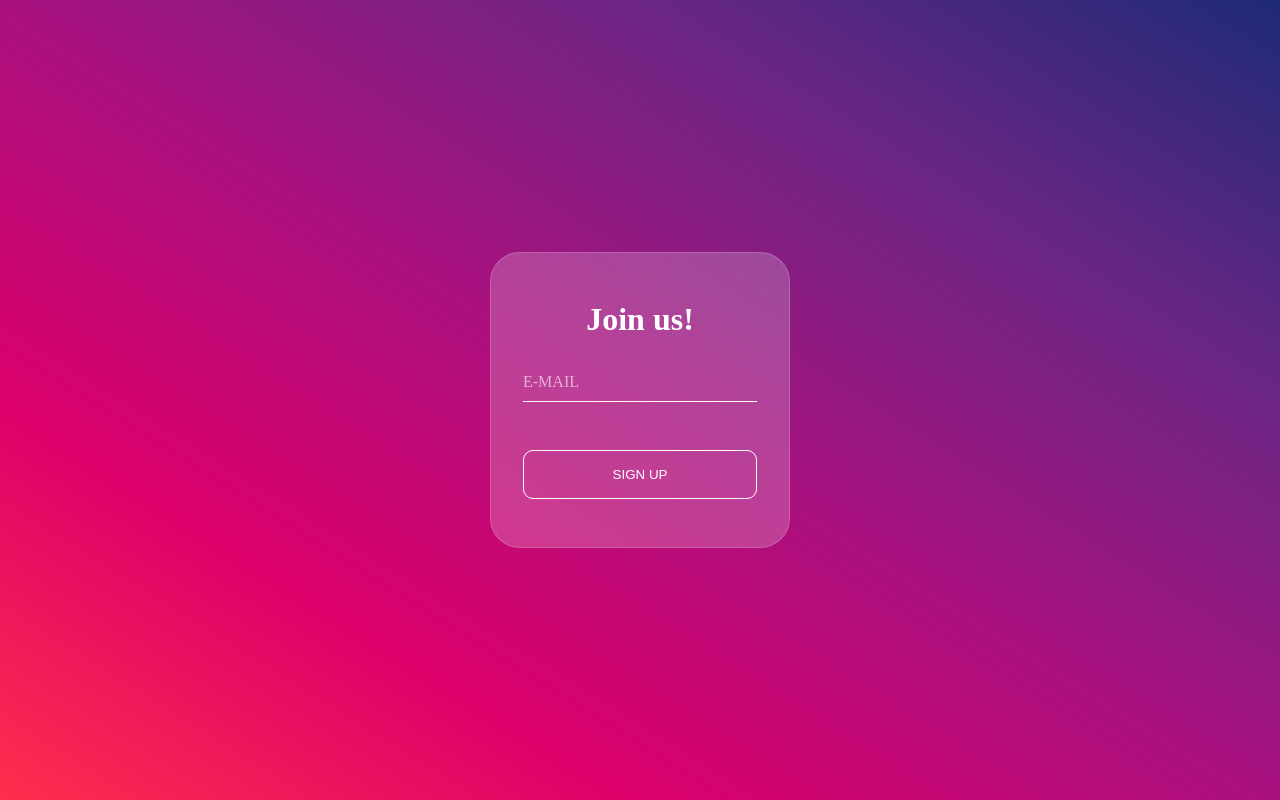
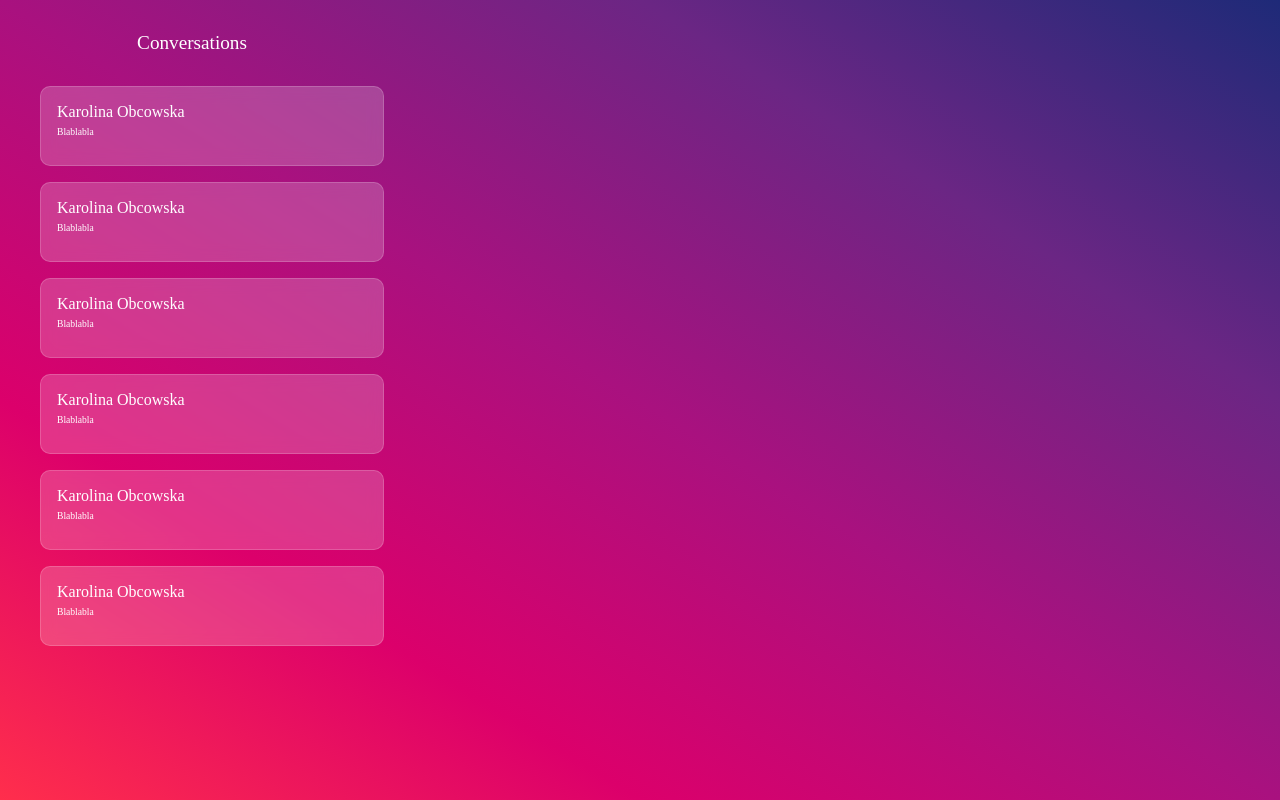
Before and after one commit to KarolinaObcowska/chat_app, a React (Create React App) app: page / in a window 1280 px wide. Built offline with nearby package versions, Linux system fonts and the light colour scheme.

Commit message:
conversations list created

```diff
--- a/src/App.js
+++ b/src/App.js
@@ -1,10 +1,13 @@
+/* eslint-disable no-unused-vars */
 import Login from './components/Login';
+import Conversations from './components/Conversations';
 
 /* eslint-disable react/react-in-jsx-scope */
 function App() {
   return (
     <div className="App">
-      <Login />
+      {/* <Login /> */}
+      <Conversations />
     </div>
   );
 }
--- a/src/components/Conversations.js
+++ b/src/components/Conversations.js
@@ -0,0 +1,82 @@
+import React from 'react';
+import styled from 'styled-components';
+
+const Wrapper = styled.section`
+  display: flex;
+  justify-content: center;
+  flex-direction: column;
+  align-items: center;
+  width: 30%;
+`;
+
+const Title = styled.h2`
+  color: white;
+  margin-top: 2rem;
+  font-weight: 1;
+  font-size: 1.2rem;
+`;
+
+const List = styled.ul`
+  margin-top: 1rem;
+  list-style: none;
+  width: 100%;
+`;
+
+const ListItem = styled.li`
+  width: 100%;
+  height: 5rem;
+  color: white;
+  margin-top: 1rem;
+  background: rgba(255, 255, 255, 0.2);
+  backdrop-filter: blur(7.5px);
+  -webkit-backdrop-filter: blur(7.5px);
+  border: 1px solid rgba(255, 255, 255, 0.18);
+  border-radius: 10px;
+  padding: 1rem;
+  font-weight: 1;
+`;
+
+const ItemDetail = styled.p`
+  color: white;
+  font-size: 1rem;
+`;
+
+const LastMessage = styled.small`
+  font-size: 0.6rem;
+`;
+
+const Conversations = () => {
+  return (
+    <Wrapper>
+      <Title>Conversations</Title>
+      <List>
+        <ListItem>
+          <ItemDetail>Karolina Obcowska</ItemDetail>
+          <LastMessage>Blablabla</LastMessage>
+        </ListItem>
+        <ListItem>
+          <ItemDetail>Karolina Obcowska</ItemDetail>
+          <LastMessage>Blablabla</LastMessage>
+        </ListItem>
+        <ListItem>
+          <ItemDetail>Karolina Obcowska</ItemDetail>
+          <LastMessage>Blablabla</LastMessage>
+        </ListItem>
+        <ListItem>
+          <ItemDetail>Karolina Obcowska</ItemDetail>
+          <LastMessage>Blablabla</LastMessage>
+        </ListItem>
+        <ListItem>
+          <ItemDetail>Karolina Obcowska</ItemDetail>
+          <LastMessage>Blablabla</LastMessage>
+        </ListItem>
+        <ListItem>
+          <ItemDetail>Karolina Obcowska</ItemDetail>
+          <LastMessage>Blablabla</LastMessage>
+        </ListItem>
+      </List>
+    </Wrapper>
+  );
+};
+
+export default Conversations;
```
